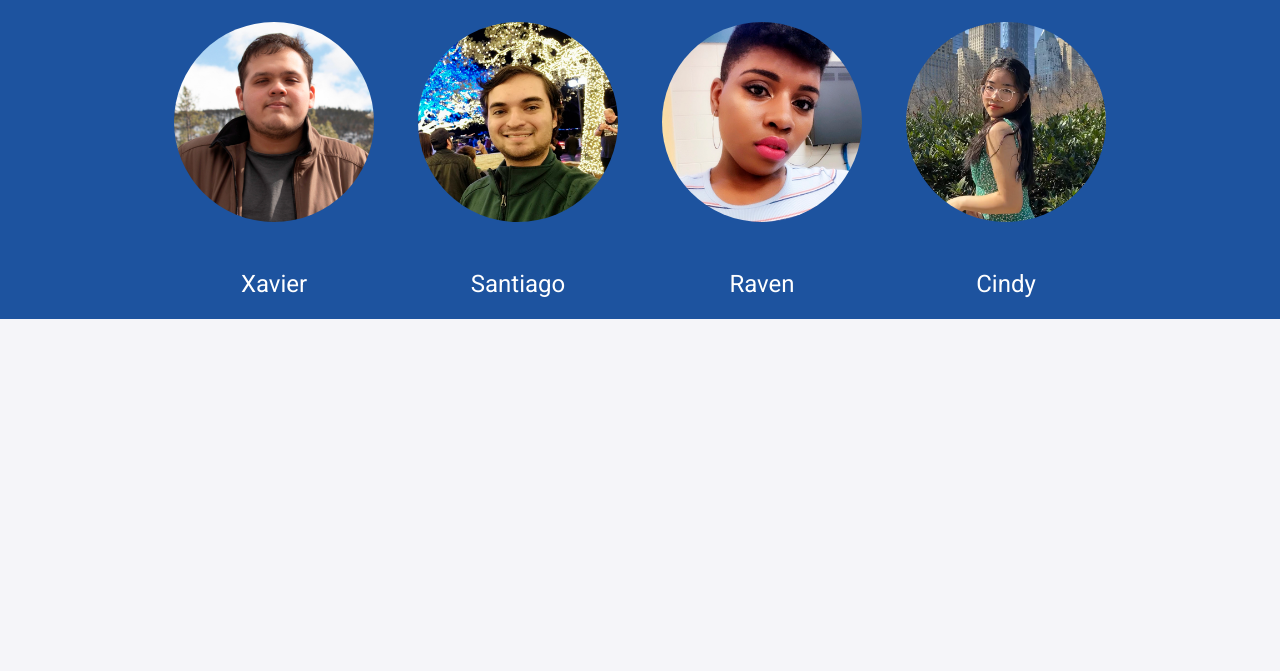
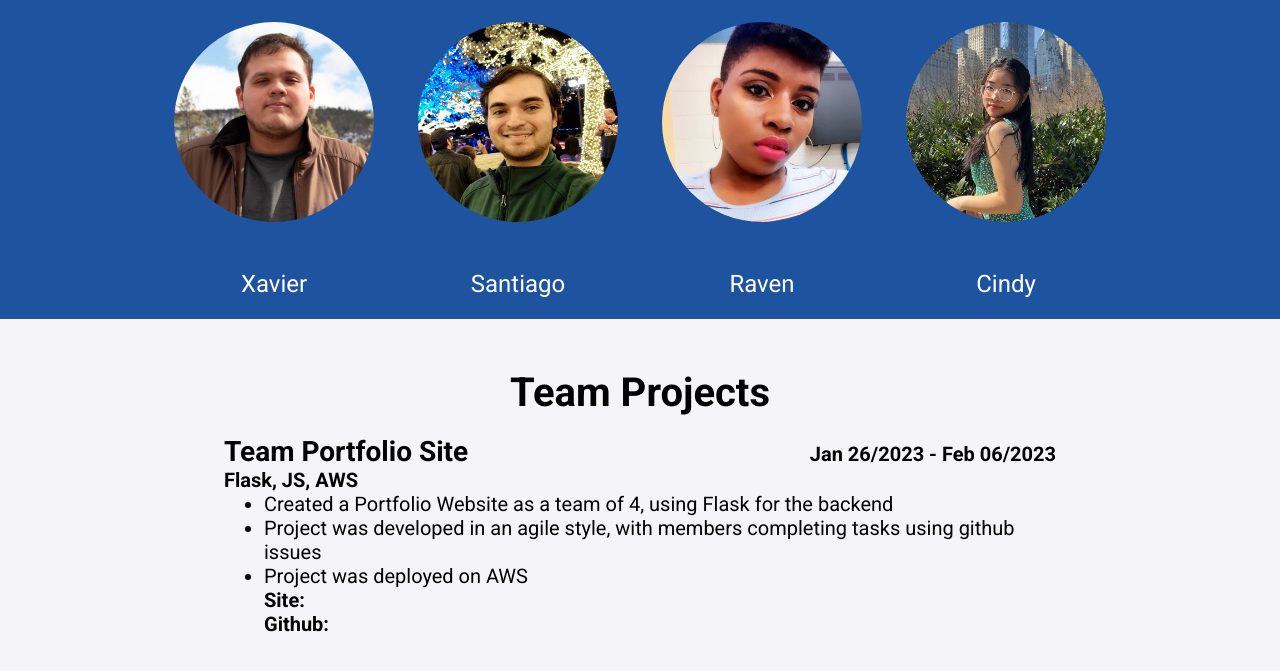
Before and after one commit to SantiagoVeraEspinoza/PersonalPortfolio, a Flask app: page / in a window 1280 px wide. Shown: the part 71-742 px from the top of the page. Run offline with Flask 2, Linux system fonts and the light colour scheme.

Commit message:
Created Group Projects section for the whole team

```diff
--- a/app/__init__.py
+++ b/app/__init__.py
@@ -4,9 +4,12 @@ from dotenv import load_dotenv
 
 load_dotenv()
 app = Flask(__name__)
-app.run(debug=True)
+
+if __name__ == "__main__":
+    app.run(debug=True)
 
 
 @app.route('/')
 def index():
-    return render_template('index.html', title="Vitrina", url=os.getenv("URL"))
+    return render_template('index.html', title="Vitrina", project_1="Team Portfolio Site", languages="Flask, JS, AWS",
+                           date_1="Jan 26/2023 - Feb 06/2023", url=os.getenv("URL"))
--- a/app/static/styles/main.css
+++ b/app/static/styles/main.css
@@ -95,3 +95,65 @@ body {
     font-size: 50px;
     font-weight: 700;
 }
+
+/* Start of Custom CSS Styles */
+/* 1 em = 16px */
+
+/* Team Projects CSS */
+
+/* Div - Section_Header */
+.section-header h1 {
+    font-size: 40px;
+    text-align: center;
+    margin: 0;
+}
+
+
+/* Div Projects */
+
+.project-header {
+    display: flex;
+    justify-content: space-between;
+    text-align: inner;
+    align-items: baseline;
+}
+
+.projects {
+    width: 65%;
+    margin: auto;
+}
+
+.projects h2 {
+    margin: 0;
+}
+
+
+.project-header h1 {
+    margin-bottom: 0;
+}
+
+.project-name {
+    font-size: 28px;
+}
+
+.project-date {
+    font-size: 20px;
+    font-weight: 600;
+}
+
+.project-languages {
+    font-size: 20px;
+    font-weight: 600;
+}
+
+ul {
+    margin: 0;
+}
+
+.projects li {
+    font-size: 20px;
+}
+
+.site-link {
+    list-style: none;
+}
--- a/app/templates/index.html
+++ b/app/templates/index.html
@@ -90,5 +90,24 @@
         </table>
     </div>
 
+    <div class="section-header">
+        <h1>Team Projects</h1>
+    </div>
+
+    <div class="projects project1">
+        <div class="project-header">
+            <h1 class="project-name">{{ project_1 }}</h1>
+            <h1 class="project-date">{{ date_1 }}</h1>
+        </div>
+        <h2 class="project-languages">{{ languages }}</h2>
+        <ul>
+            <li>Created a Portfolio Website as a team of 4, using Flask for the backend</li>
+            <li>Project was developed in an agile style, with members completing tasks using github issues</li>
+            <li>Project was deployed on AWS</li>
+            <li class="site-link"><b>Site:</b><a href=""></a></li>
+            <li class="site-link"><b>Github:</b><a href=""></a></li>
+        </ul>
+    </div>
+
 </body>
 </html>
```
